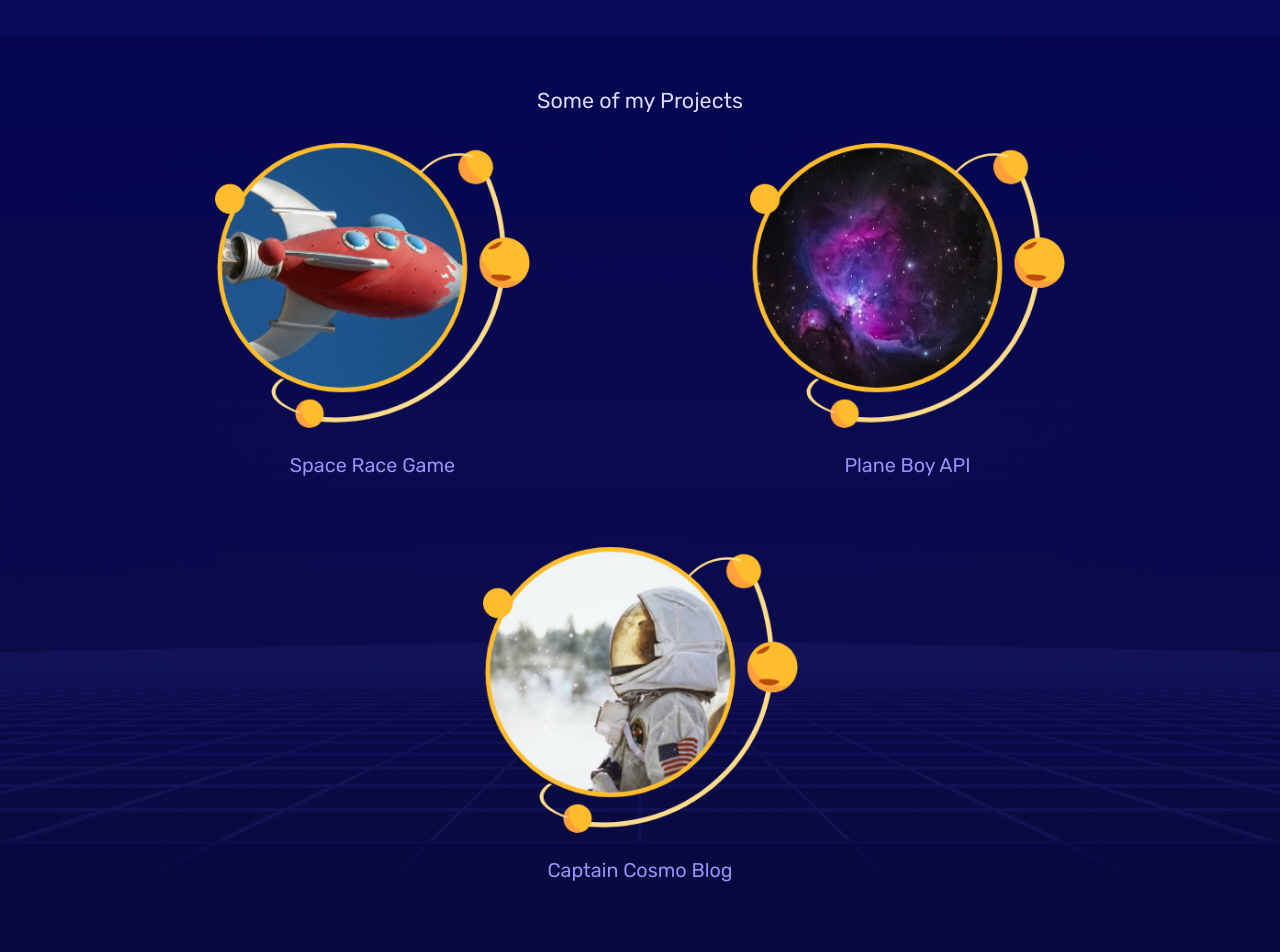
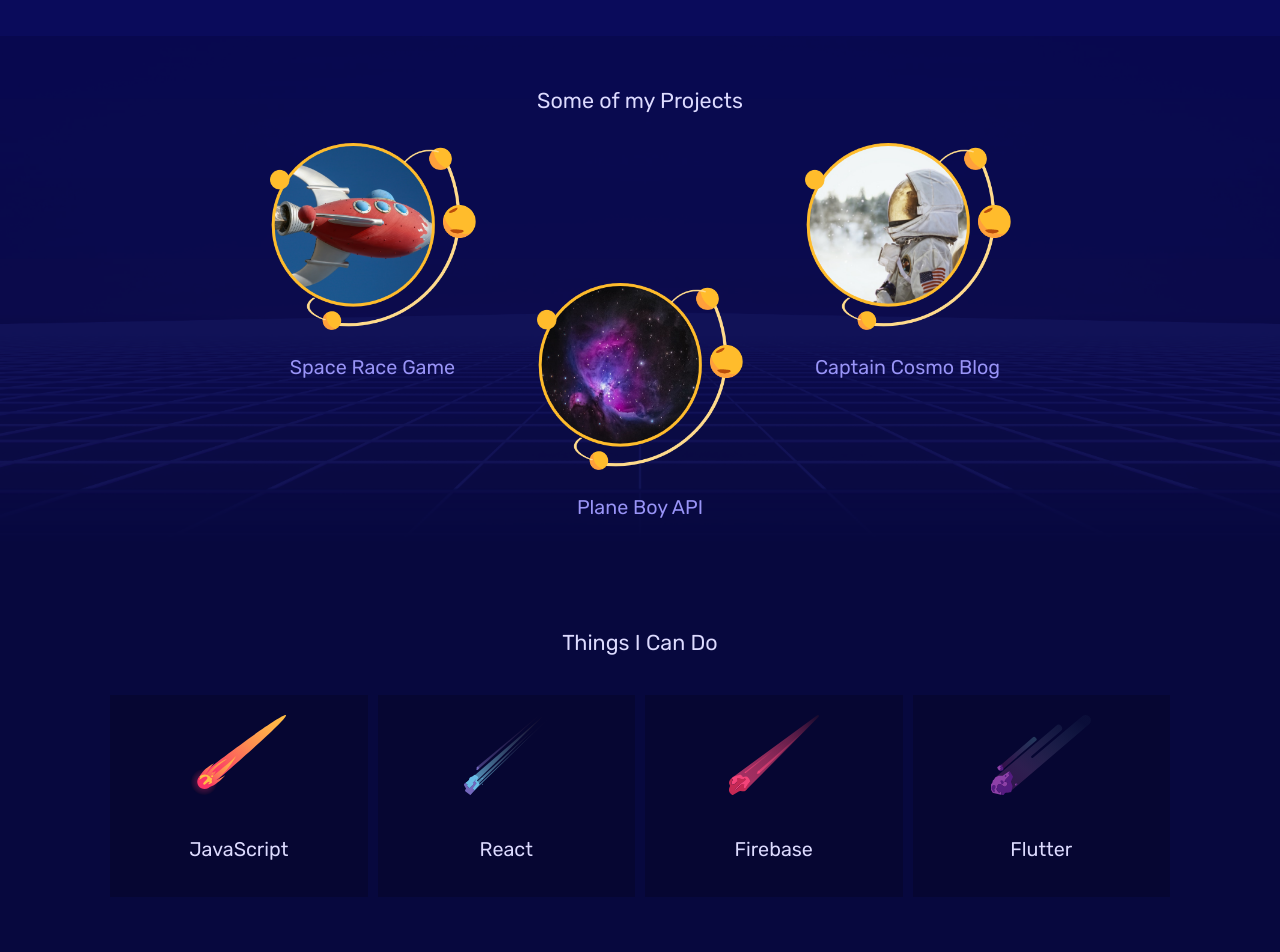
Before and after one commit to thirteenth713/responsive-css-grid-mobile-first, a plain HTML site: page index.html in a window 1280 px wide. Shown: the part 560-1512 px from the top of the page. Drawn offline with Linux system fonts and the light colour scheme.

Commit message:
add new styles

```diff
--- a/style.css
+++ b/style.css
@@ -72,6 +72,7 @@ h4 {
   display: grid;
   grid-template-columns: repeat(8, 1fr);
   gap: 10px;
+  box-sizing: border-box;
 }
 .site-nav {
   margin: 0 20px;
@@ -84,6 +85,7 @@ h4 {
   grid-row: 1;
   padding-bottom: 10px;
   border-bottom: 3px solid var(--primary);
+  display: inline-block;
 }
 #welcome {
   padding: 0 20px 20px 20px;
@@ -240,6 +242,7 @@ footer img {
 
 /* large tablets & laptop styles */
 @media screen and (min-width: 960px) {
+
   body {
     font-size: 18px;
   }
@@ -275,6 +278,39 @@ footer img {
   #welcome {
     padding-bottom: 40px;
   }
+
+  /* project section */
+  .projects a:nth-child(1) {
+    grid-column: 2/4;
+  }
+  .projects a:nth-child(2) {
+    grid-column: 4/6;
+    padding-top: 140px;
+  }
+  .projects a:nth-child(3) {
+    grid-column: 6/8;
+  }
+  .projects a * {
+    max-width: 80%;
+    margin: 10px 10%;
+  }
+
+  /* skills section */
+  #skills {
+    padding: 30px 20px;
+  }
+  #skills ul {
+    margin: 40px auto;
+  }
+  #skills li {
+    grid-column: span 2;
+  }
+
+  /* footer */
+  footer {
+    padding: 40px 20px;
+    background-size: 25%;
+  }
 }
 
 /* desktop styles */
```
